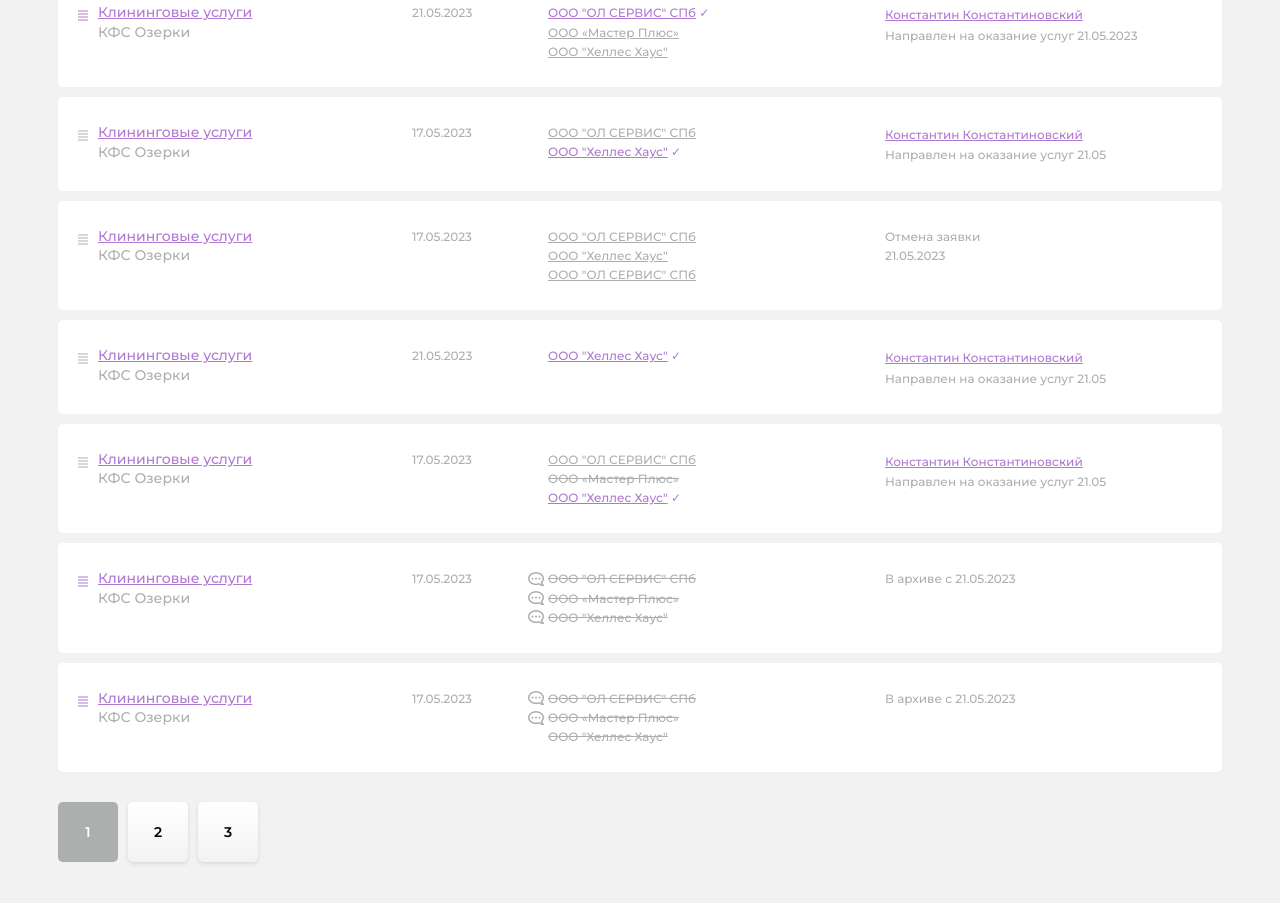
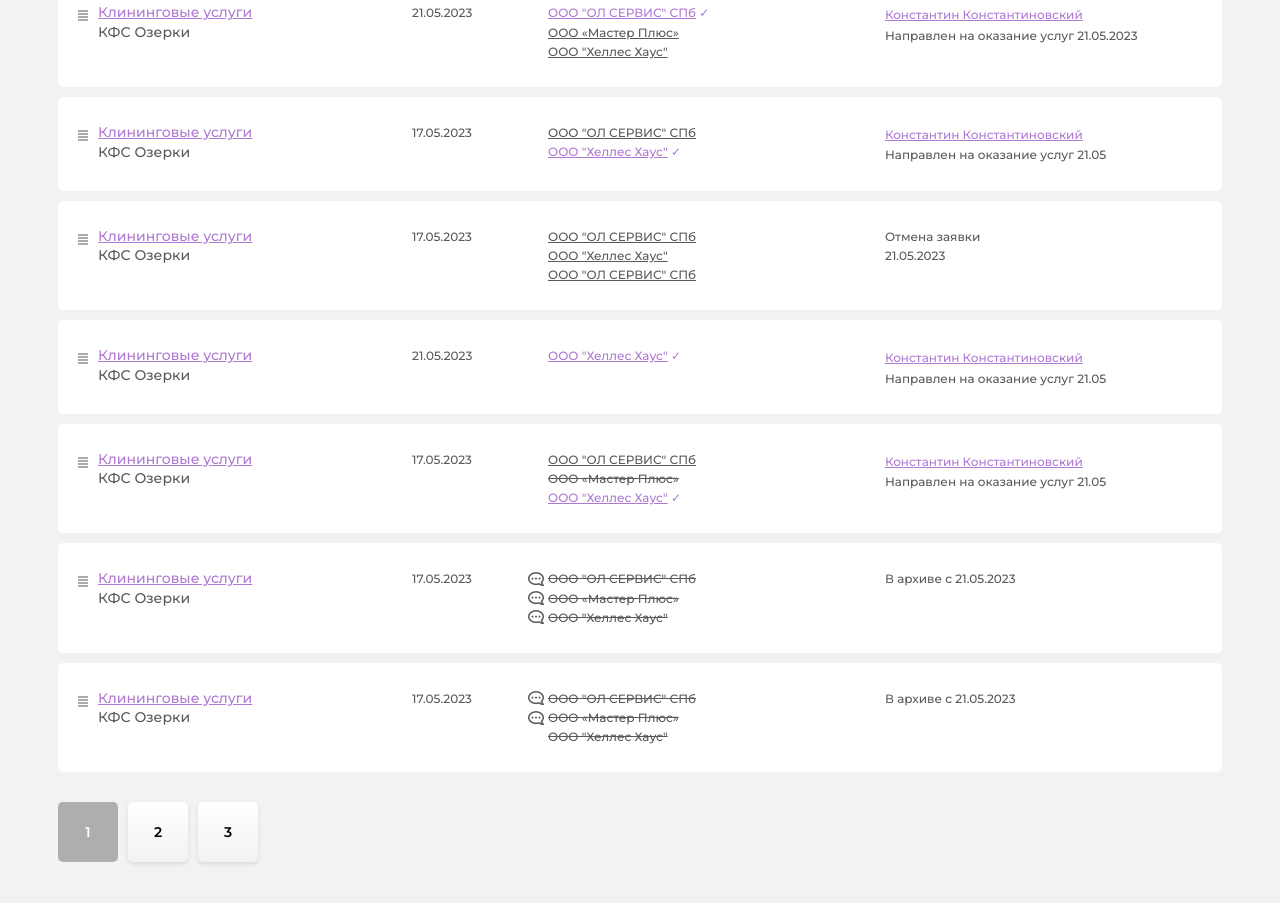
Before and after one commit to AnzhelaTarabrina/Amrest, a website built with webpack: page src/hh-request-arhive.html in a window 1280 px wide. Shown: the part 337-1240 px from the top of the page. Built offline with nearby package versions, Linux system fonts and the light colour scheme.

Commit message:
Замена цвета страница Кадровик - заявки / архив

```diff
--- a/src/hh-request-arhive.html
+++ b/src/hh-request-arhive.html
@@ -150,7 +150,7 @@
 									</label>
 								</div>
 								<div class="filters__field">
-									<div class="text text--gray text--micro text--right text--lh-110 filters__field-text">Всего заявок: 142</div>
+									<div class="text text--dark text--micro text--right text--lh-110 filters__field-text">Всего заявок: 142</div>
 									<div class="text text--right text--lh-110">
 										<a href="#" class="link link--micro filters__field-text">Выгрузить выдачу</a>
 									</div>
@@ -166,16 +166,16 @@
 								<div class="admin-request__body-name">
 									<div class="name-box">
 										<div class="name-box__icon">
-											<div class="icon icon--fz-10 icon--color-primary icon-menu"></div>
+											<div class="icon icon--fz-10 icon--color-dark icon-menu"></div>
 										</div>
 										<div class="name-box__content">
 											<a href="#" class="link">Клининговые услуги</a>
-											<div class="text text--gray">КФС Озерки</div>
+											<div class="text text--dark">КФС Озерки</div>
 										</div>
 									</div>
 								</div>
 								<div class="admin-request__body-data">
-									<div class="text text--gray text--small">21.05.2023</div>
+									<div class="text text--dark text--small">21.05.2023</div>
 								</div>
 								<div class="admin-request__body-company admin-request__body-company--big">
 									<ul class="company-list">
@@ -184,17 +184,17 @@
 											<span class="text text--primary">✓</span>
 										</li>
 										<li>
-											<a href="#" class="link link--gray company-list__link">ООО «Мастер Плюс»</a>
+											<a href="#" class="link link--color-dark company-list__link">ООО «Мастер Плюс»</a>
 										</li>
 										<li>
-											<a href="#" class="link link--gray company-list__link">ООО "Хеллес Хаус"</a>
+											<a href="#" class="link link--color-dark company-list__link">ООО "Хеллес Хаус"</a>
 										</li>
 									</ul>
 								</div>
 								<div class="admin-request__body-action admin-request__body-action--big">
 									<ul>
 										<li><button class="link link--small link--medium js-open-popup" data-popup-name="candidate-info">Константин Константиновский</button></li>
-										<li><div class="text text--small text--gray">Направлен на оказание услуг 21.05.2023</div></li>
+										<li><div class="text text--small text--dark">Направлен на оказание услуг 21.05.2023</div></li>
 									</ul>
 								</div>
 							</div>
@@ -204,21 +204,21 @@
 								<div class="admin-request__body-name">
 									<div class="name-box">
 										<div class="name-box__icon">
-											<div class="icon icon--fz-10 icon--color-gray icon-menu"></div>
+											<div class="icon icon--fz-10 icon--color-dark icon-menu"></div>
 										</div>
 										<div class="name-box__content">
 											<a href="#" class="link">Клининговые услуги</a>
-											<div class="text text--gray">КФС Озерки</div>
+											<div class="text text--dark">КФС Озерки</div>
 										</div>
 									</div>
 								</div>
 								<div class="admin-request__body-data">
-									<div class="text text--gray text--small">17.05.2023</div>
+									<div class="text text--dark text--small">17.05.2023</div>
 								</div>
 								<div class="admin-request__body-company admin-request__body-company--big">
 									<ul class="company-list">
 										<li>
-											<a href="#" class="link link--gray company-list__link">ООО "ОЛ СЕРВИС" СПб </a>
+											<a href="#" class="link link--color-dark company-list__link">ООО "ОЛ СЕРВИС" СПб </a>
 										</li>
 										<li>
 											<a href="#" class="link company-list__link">ООО "Хеллес Хаус"</a>
@@ -229,7 +229,7 @@
 								<div class="admin-request__body-action admin-request__body-action--big">
 									<ul>
 										<li><button class="link link--small link--medium js-open-popup" data-popup-name="candidate-info">Константин Константиновский</button></li>
-										<li><div class="text text--small text--gray">Направлен на оказание услуг 21.05</div></li>
+										<li><div class="text text--small text--dark">Направлен на оказание услуг 21.05</div></li>
 									</ul>
 								</div>
 							</div>
@@ -239,34 +239,34 @@
 								<div class="admin-request__body-name">
 									<div class="name-box">
 										<div class="name-box__icon">
-											<div class="icon icon--fz-10 icon--color-gray icon-menu"></div>
+											<div class="icon icon--fz-10 icon--color-dark icon-menu"></div>
 										</div>
 										<div class="name-box__content">
 											<a href="#" class="link">Клининговые услуги</a>
-											<div class="text text--gray">КФС Озерки</div>
+											<div class="text text--dark">КФС Озерки</div>
 										</div>
 									</div>
 								</div>
 								<div class="admin-request__body-data">
-									<div class="text text--gray text--small">17.05.2023</div>
+									<div class="text text--dark text--small">17.05.2023</div>
 								</div>
 								<div class="admin-request__body-company admin-request__body-company--big">
 									<ul class="company-list">
 										<li>
-											<a href="#" class="link link--gray company-list__link">ООО "ОЛ СЕРВИС" СПб </a>
+											<a href="#" class="link link--color-dark company-list__link">ООО "ОЛ СЕРВИС" СПб </a>
 										</li>
 										<li>
-											<a href="#" class="link link--gray company-list__link">ООО "Хеллес Хаус"</a>
+											<a href="#" class="link link--color-dark company-list__link">ООО "Хеллес Хаус"</a>
 										</li>
 										<li>
-											<a href="#" class="link link--gray company-list__link">ООО "ОЛ СЕРВИС" СПб </a>
+											<a href="#" class="link link--color-dark company-list__link">ООО "ОЛ СЕРВИС" СПб </a>
 										</li>
 									</ul>
 								</div>
 								<div class="admin-request__body-action admin-request__body-action--big">
 									<ul>
-										<li><div class="text text--small text--gray">Отмена заявки</div></li>
-										<li><div class="text text--small text--gray">21.05.2023</div></li>
+										<li><div class="text text--small text--dark">Отмена заявки</div></li>
+										<li><div class="text text--small text--dark">21.05.2023</div></li>
 									</ul>
 								</div>
 							</div>
@@ -276,16 +276,16 @@
 								<div class="admin-request__body-name">
 									<div class="name-box">
 										<div class="name-box__icon">
-											<div class="icon icon--fz-10 icon--color-gray icon-menu"></div>
+											<div class="icon icon--fz-10 icon--color-dark icon-menu"></div>
 										</div>
 										<div class="name-box__content">
 											<a href="#" class="link">Клининговые услуги</a>
-											<div class="text text--gray">КФС Озерки</div>
+											<div class="text text--dark">КФС Озерки</div>
 										</div>
 									</div>
 								</div>
 								<div class="admin-request__body-data">
-									<div class="text text--gray text--small">21.05.2023</div>
+									<div class="text text--dark text--small">21.05.2023</div>
 								</div>
 								<div class="admin-request__body-company admin-request__body-company--big">
 									<ul class="company-list">
@@ -298,7 +298,7 @@
 								<div class="admin-request__body-action admin-request__body-action--big">
 									<ul>
 										<li><button class="link link--small link--medium js-open-popup" data-popup-name="candidate-info">Константин Константиновский</button></li>
-										<li><div class="text text--small text--gray">Направлен на оказание услуг 21.05</div></li>
+										<li><div class="text text--small text--dark">Направлен на оказание услуг 21.05</div></li>
 									</ul>
 								</div>
 							</div>
@@ -308,24 +308,24 @@
 								<div class="admin-request__body-name">
 									<div class="name-box">
 										<div class="name-box__icon">
-											<div class="icon icon--fz-10 icon--color-gray icon-menu"></div>
+											<div class="icon icon--fz-10 icon--color-dark icon-menu"></div>
 										</div>
 										<div class="name-box__content">
 											<a href="#" class="link">Клининговые услуги</a>
-											<div class="text text--gray">КФС Озерки</div>
+											<div class="text text--dark">КФС Озерки</div>
 										</div>
 									</div>
 								</div>
 								<div class="admin-request__body-data">
-									<div class="text text--gray text--small">17.05.2023</div>
+									<div class="text text--dark text--small">17.05.2023</div>
 								</div>
 								<div class="admin-request__body-company admin-request__body-company--big">
 									<ul class="company-list">
 										<li>
-											<a href="#" class="link link--gray company-list__link">ООО "ОЛ СЕРВИС" СПб </a>
+											<a href="#" class="link link--color-dark company-list__link">ООО "ОЛ СЕРВИС" СПб </a>
 										</li>
 										<li>
-											<a href="#" class="link link--gray link--delete company-list__link">ООО «Мастер Плюс»</a>
+											<a href="#" class="link link--color-dark link--delete company-list__link">ООО «Мастер Плюс»</a>
 										</li>
 										<li>
 											<a href="#" class="link company-list__link">ООО "Хеллес Хаус"</a>
@@ -336,7 +336,7 @@
 								<div class="admin-request__body-action admin-request__body-action--big">
 									<ul>
 										<li><button class="link link--small link--medium js-open-popup" data-popup-name="candidate-info">Константин Константиновский</button></li>
-										<li><div class="text text--small text--gray">Направлен на оказание услуг 21.05</div></li>
+										<li><div class="text text--small text--dark">Направлен на оказание услуг 21.05</div></li>
 									</ul>
 								</div>
 							</div>
@@ -346,33 +346,33 @@
 								<div class="admin-request__body-name">
 									<div class="name-box">
 										<div class="name-box__icon">
-											<div class="icon icon--fz-10 icon--color-primary icon-menu"></div>
+											<div class="icon icon--fz-10 icon--color-dark icon-menu"></div>
 										</div>
 										<div class="name-box__content">
 											<a href="#" class="link">Клининговые услуги</a>
-											<div class="text text--gray">КФС Озерки</div>
+											<div class="text text--dark">КФС Озерки</div>
 										</div>
 									</div>
 								</div>
 								<div class="admin-request__body-data">
-									<div class="text text--gray text--small">17.05.2023</div>
+									<div class="text text--dark text--small">17.05.2023</div>
 								</div>
 								<div class="admin-request__body-company admin-request__body-company--big">
 									<ul class="company-list">
 										<li>
-											<a href="#" class="link link--gray link--message company-list__link">ООО "ОЛ СЕРВИС" СПб </a>
+											<a href="#" class="link link--color-dark link--message company-list__link">ООО "ОЛ СЕРВИС" СПб </a>
 										</li>
 										<li>
-											<a href="#" class="link link--gray link--message company-list__link">ООО «Мастер Плюс»</a>
+											<a href="#" class="link link--color-dark link--message company-list__link">ООО «Мастер Плюс»</a>
 										</li>
 										<li>
-											<a href="#" class="link link--gray link--message company-list__link">ООО "Хеллес Хаус"</a>
+											<a href="#" class="link link--color-dark link--message company-list__link">ООО "Хеллес Хаус"</a>
 										</li>
 									</ul>
 								</div>
 								<div class="admin-request__body-action admin-request__body-action--big">
 									<ul>
-										<li><div class="text text--small text--gray">В архиве с 21.05.2023</div></li>
+										<li><div class="text text--small text--dark">В архиве с 21.05.2023</div></li>
 									</ul>
 								</div>
 							</div>
@@ -382,33 +382,33 @@
 								<div class="admin-request__body-name">
 									<div class="name-box">
 										<div class="name-box__icon">
-											<div class="icon icon--fz-10 icon--color-primary icon-menu"></div>
+											<div class="icon icon--fz-10 icon--color-dark icon-menu"></div>
 										</div>
 										<div class="name-box__content">
 											<a href="#" class="link">Клининговые услуги</a>
-											<div class="text text--gray">КФС Озерки</div>
+											<div class="text text--dark">КФС Озерки</div>
 										</div>
 									</div>
 								</div>
 								<div class="admin-request__body-data">
-									<div class="text text--gray text--small">17.05.2023</div>
+									<div class="text text--dark text--small">17.05.2023</div>
 								</div>
 								<div class="admin-request__body-company admin-request__body-company--big">
 									<ul class="company-list">
 										<li>
-											<a href="#" class="link link--gray link--message company-list__link">ООО "ОЛ СЕРВИС" СПб </a>
+											<a href="#" class="link link--color-dark link--message company-list__link">ООО "ОЛ СЕРВИС" СПб </a>
 										</li>
 										<li>
-											<a href="#" class="link link--gray link--message company-list__link">ООО «Мастер Плюс»</a>
+											<a href="#" class="link link--color-dark link--message company-list__link">ООО «Мастер Плюс»</a>
 										</li>
 										<li>
-											<a href="#" class="link link--gray link--delete company-list__link">ООО "Хеллес Хаус"</a>
+											<a href="#" class="link link--color-dark link--delete company-list__link">ООО "Хеллес Хаус"</a>
 										</li>
 									</ul>
 								</div>
 								<div class="admin-request__body-action admin-request__body-action--big">
 									<ul>
-										<li><div class="text text--small text--gray">В архиве с 21.05.2023</div></li>
+										<li><div class="text text--small text--dark">В архиве с 21.05.2023</div></li>
 									</ul>
 								</div>
 							</div>
```
